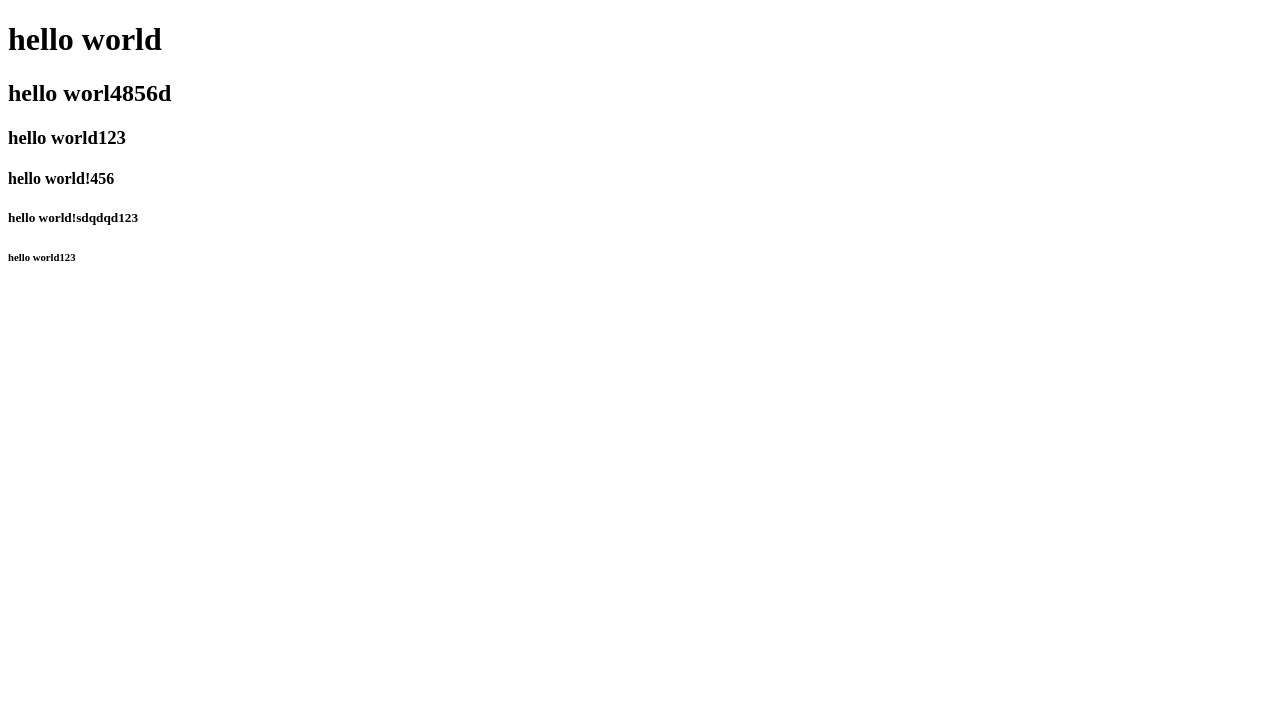
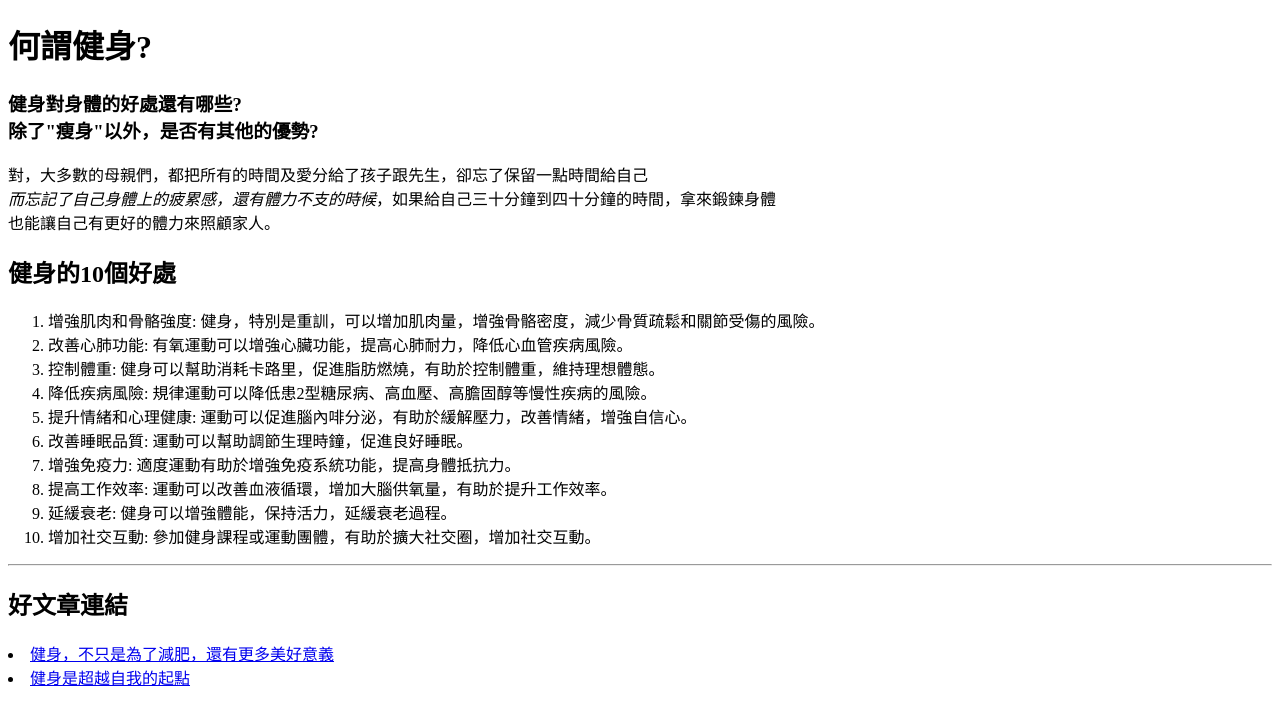
Before and after one commit to eddie-0726/gym-demo, a plain HTML site: page index.html in a window 1280 px wide. Drawn offline with Linux system fonts and the light colour scheme.

Commit message:
完成網頁基礎設計

```diff
--- a/index.html
+++ b/index.html
@@ -8,12 +8,37 @@
 
 
 <body>
-    <h1>hello world</h1>
-    <h2>hello worl4856d</h2>
-    <h3>hello world123</h3>
-    <h4>hello world!456</h4>
-    <h5>hello world!sdqdqd123</h5>
-    <h6>hello world123</h6>
+    <h1>何謂健身?</h1>
+
+    <h3>健身對身體的好處還有哪些?<br>
+        除了"瘦身"以外，是否有其他的優勢?</h3>
+    <p>
+        對，大多數的母親們，都把所有的時間及愛分給了孩子跟先生，卻忘了保留一點時間給自己<br>
+        <em>而忘記了自己身體上的疲累感，還有體力不支的時候</em>，如果給自己三十分鐘到四十分鐘的時間，拿來鍛鍊身體<br>也能讓自己有更好的體力來照顧家人。
+    </p>
+
+    <h2>健身的10個好處</h2>
+    <ol>
+        <li>增強肌肉和骨骼強度: 健身，特別是重訓，可以增加肌肉量，增強骨骼密度，減少骨質疏鬆和關節受傷的風險。 </li>
+        <li>改善心肺功能: 有氧運動可以增強心臟功能，提高心肺耐力，降低心血管疾病風險。 </li>
+        <li>控制體重: 健身可以幫助消耗卡路里，促進脂肪燃燒，有助於控制體重，維持理想體態。 </li>
+        <li>降低疾病風險: 規律運動可以降低患2型糖尿病、高血壓、高膽固醇等慢性疾病的風險。 </li>
+        <li>提升情緒和心理健康: 運動可以促進腦內啡分泌，有助於緩解壓力，改善情緒，增強自信心。 </li>
+        <li>改善睡眠品質: 運動可以幫助調節生理時鐘，促進良好睡眠。 </li>
+        <li>增強免疫力: 適度運動有助於增強免疫系統功能，提高身體抵抗力。 </li>
+        <li>提高工作效率: 運動可以改善血液循環，增加大腦供氧量，有助於提升工作效率。 </li>
+        <li>延緩衰老: 健身可以增強體能，保持活力，延緩衰老過程。 </li>
+        <li>增加社交互動: 參加健身課程或運動團體，有助於擴大社交圈，增加社交互動。 </li>
+    </ol>
+    <hr>
+    <h2>好文章連結</h2>
+    <li>
+        <a target="_blank" href="https://www.joiiup.com/knowledge/content/1709">健身，不只是為了減肥，還有更多美好意義</a><br>
+    </li>
+    <li>
+        <a target="_blank"
+            href="https://blog.hamibook.com.tw/%E6%9B%B8%E6%91%98%E7%B2%BE%E9%81%B8/%E7%BE%8E%E5%9C%8B%E7%AC%AC%E4%B8%80%E5%81%A5%E8%BA%AB%E5%BC%B7%E4%BA%BA%EF%BC%8C%E5%8B%95%E6%A9%9F%E5%BC%B7%E5%8C%96%E5%85%A8%E6%9B%B80119-0219_23">健身是超越自我的起點</a>
+    </li>
 </body>
 
 
```
